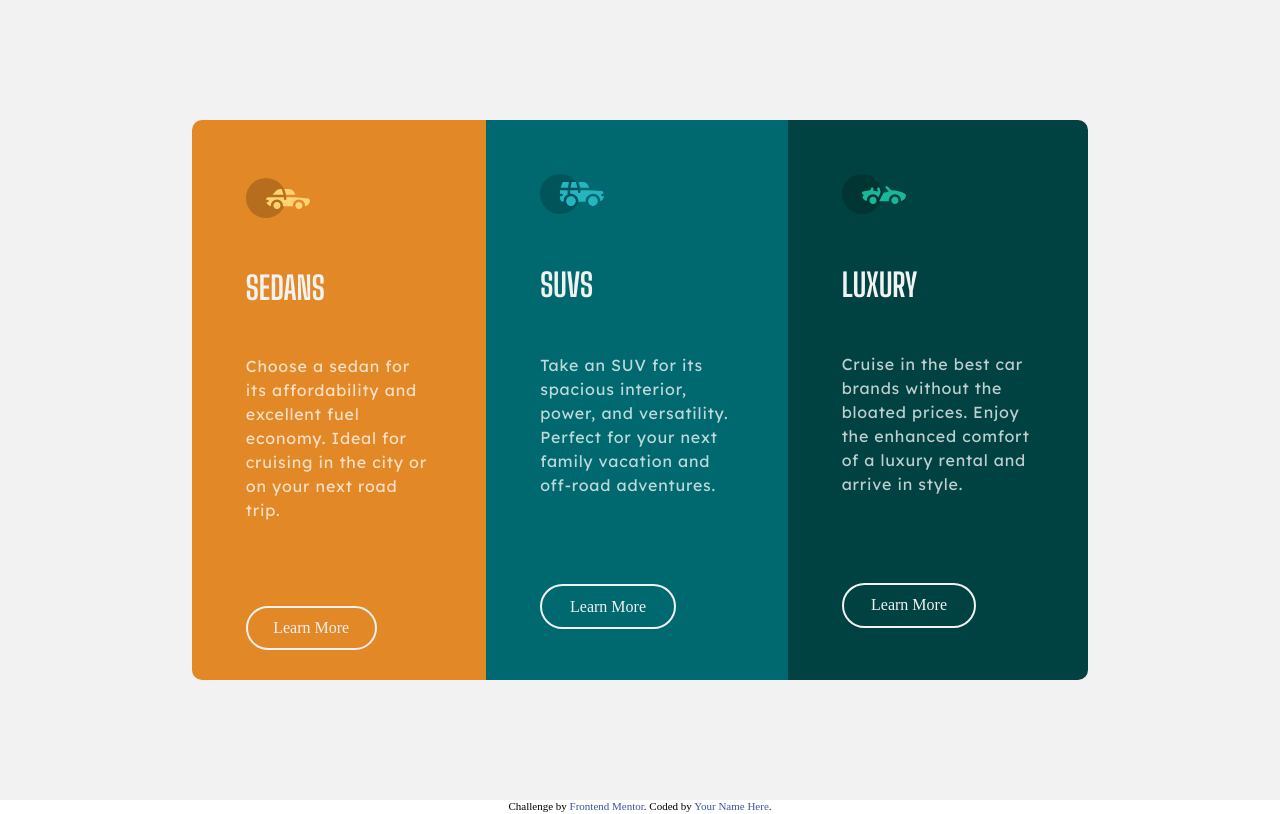
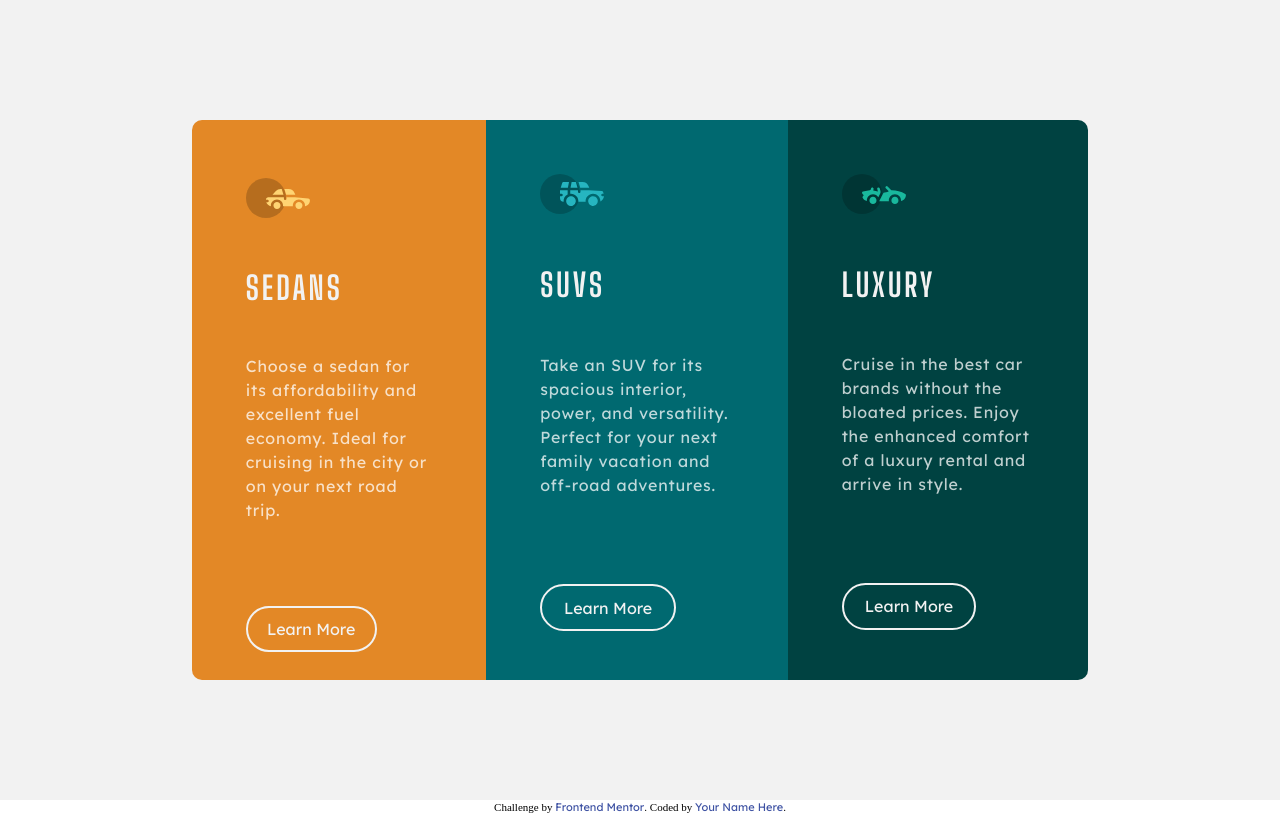
Before and after one commit to himanshu-23996/frontEndMentor-3-column-preview-card-component, a plain HTML site: page index.html in a window 1280 px wide. Drawn offline with Linux system fonts and the light colour scheme.

Commit message:
Font issue fixed

```diff
--- a/styles/style.css
+++ b/styles/style.css
@@ -63,6 +63,7 @@ main {
 h1 {
     font-family: 'Big Shoulders Display', cursive;
     text-transform: uppercase;
+    letter-spacing: 3px;
 }
 
 p {
@@ -80,6 +81,7 @@ p {
 
 a {
     text-decoration: none;
+    font-family: 'Lexend Deca', sans-serif;
 }
 
 a:hover {
@@ -96,6 +98,7 @@ a:hover {
     align-items: center;
     width: 70%;
     padding: 6% 2% 6% 2%;
+    font-family: 'Lexend Deca', sans-serif;
 }
 
 
```
